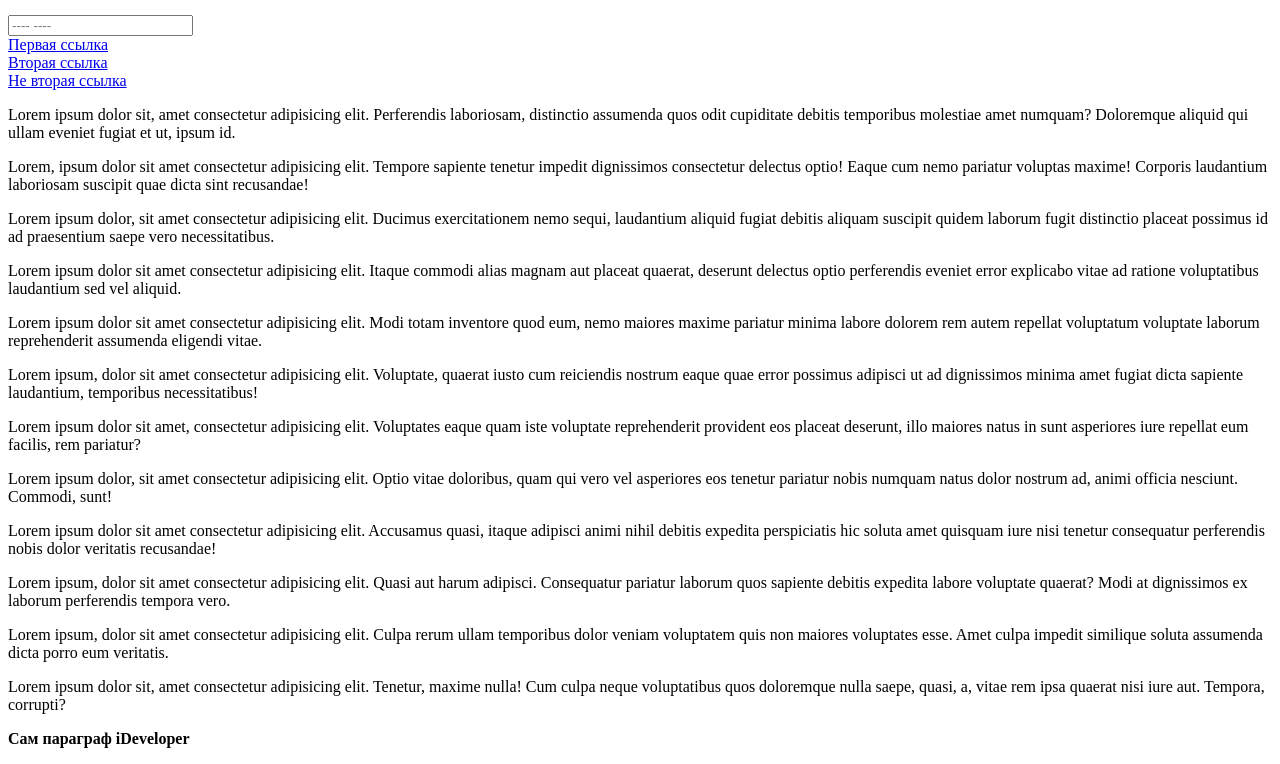
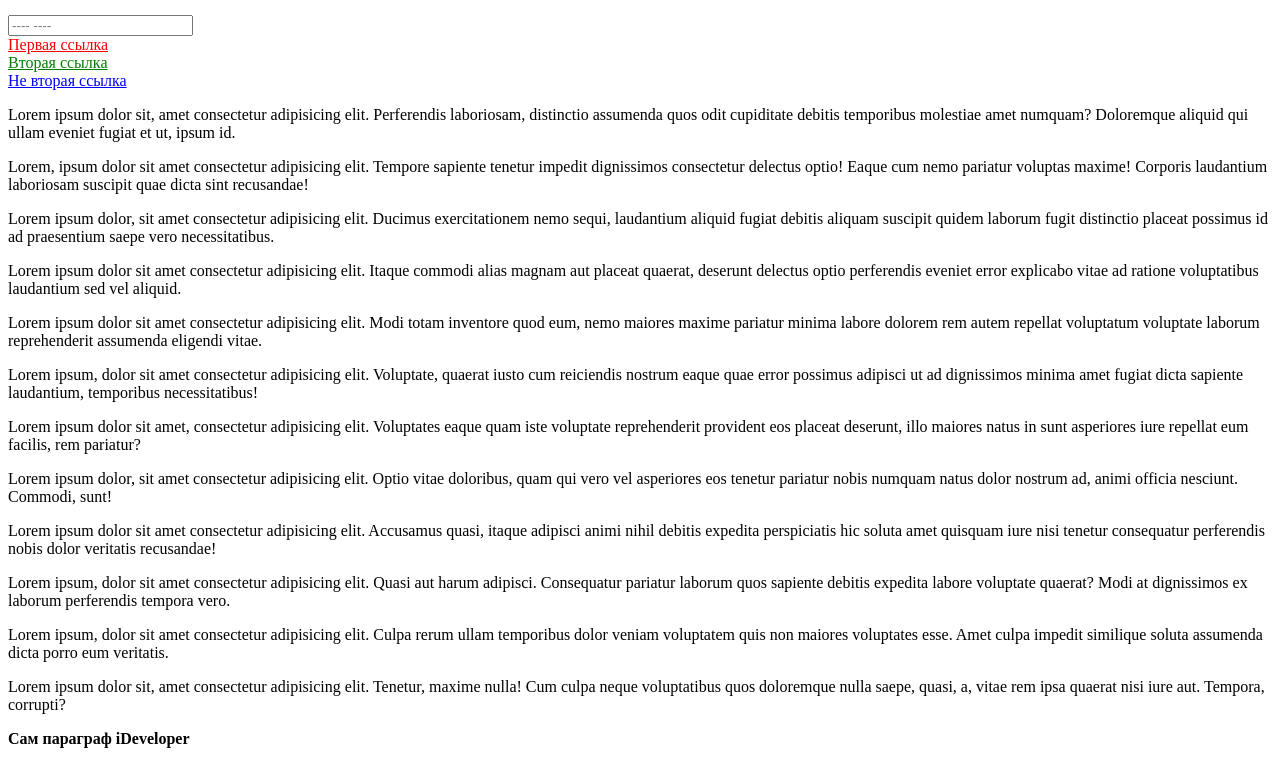
Before and after one commit to Suvrolog/suvrolog.github.io, a plain HTML site: page index.html in a window 1280 px wide. Shown: the part 892-1656 px from the top of the page. Drawn offline with Linux system fonts and the light colour scheme.

Commit message:
Add files via upload

```diff
--- a/index.html
+++ b/index.html
@@ -49,9 +49,9 @@
     <br>
     <input type="text" name="text" placeholder="---- ----">
 
-    <div style="color:#ff0000"><a href="https://www.youtube.com/watch?v=btPJPFnesV4">Первая ссылка</a></div>
-    <div style="color:#008000"><a href="https://www.youtube.com/watch?v=btPJPFnesV4">Вторая ссылка</a></div>
-    <div style="color: rgb(0, 0, 252)"><a href="https://www.youtube.com/watch?v=btPJPFnesV4">Не вторая ссылка</a></div>
+    <div><a href="https://www.youtube.com/watch?v=btPJPFnesV4"style="color:#ff0000">Первая ссылка</a></div>
+    <div><a href="https://www.youtube.com/watch?v=btPJPFnesV4"style="color:#008000">Вторая ссылка</a></div>
+    <div"><a href="https://www.youtube.com/watch?v=btPJPFnesV4"style="color: rgb(0, 0, 252)">Не вторая ссылка</a></div>
     <p>Lorem ipsum dolor sit, amet consectetur adipisicing elit. Perferendis laboriosam, distinctio assumenda quos odit cupiditate debitis temporibus molestiae amet numquam? Doloremque aliquid qui ullam eveniet fugiat et ut, ipsum id. </p>
     <p>Lorem, ipsum dolor sit amet consectetur adipisicing elit. Tempore sapiente tenetur impedit dignissimos consectetur delectus optio! Eaque cum nemo pariatur voluptas maxime! Corporis laudantium laboriosam suscipit quae dicta sint recusandae!</p>
     <p>Lorem ipsum dolor, sit amet consectetur adipisicing elit. Ducimus exercitationem nemo sequi, laudantium aliquid fugiat debitis aliquam suscipit quidem laborum fugit distinctio placeat possimus id ad praesentium saepe vero necessitatibus.</p>
```
